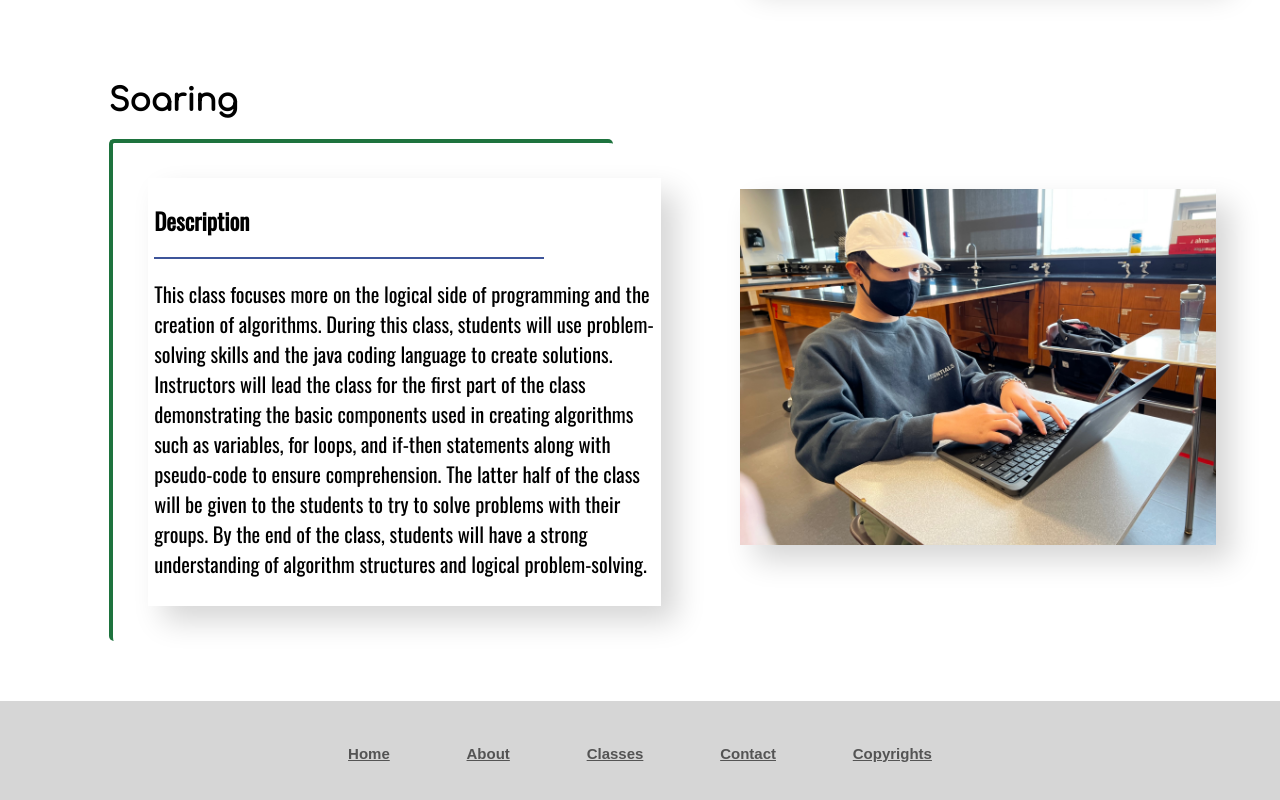
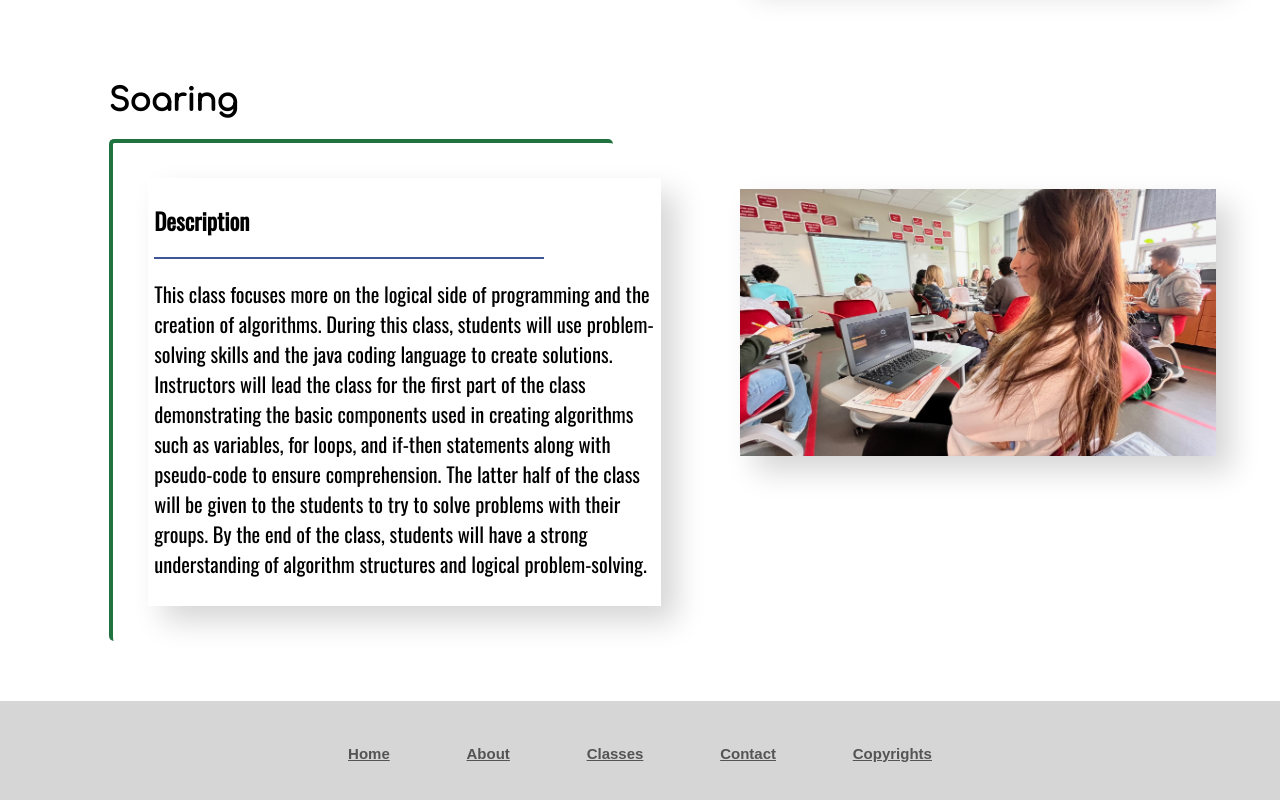
Before and after one commit to X95P7/FBLA, a plain HTML site: page Classes.html in a window 1280 px wide. Shown: the part 2964-3764 px from the top of the page. Drawn offline with nearby package versions, Linux system fonts and the light colour scheme.

Commit message:
Update Classes.html

```diff
--- a/Classes.html
+++ b/Classes.html
@@ -144,7 +144,7 @@
 		</div>
 
 			<div id="right">
-				<img src="AD.jpg" alt="cChildren in need?" width="95%" height="auto" class="Fadein">
+				<img src="S.jpg" alt="cChildren in need?" width="95%" height="auto" class="Fadein">
 			</div>
 	</div>
 
```
